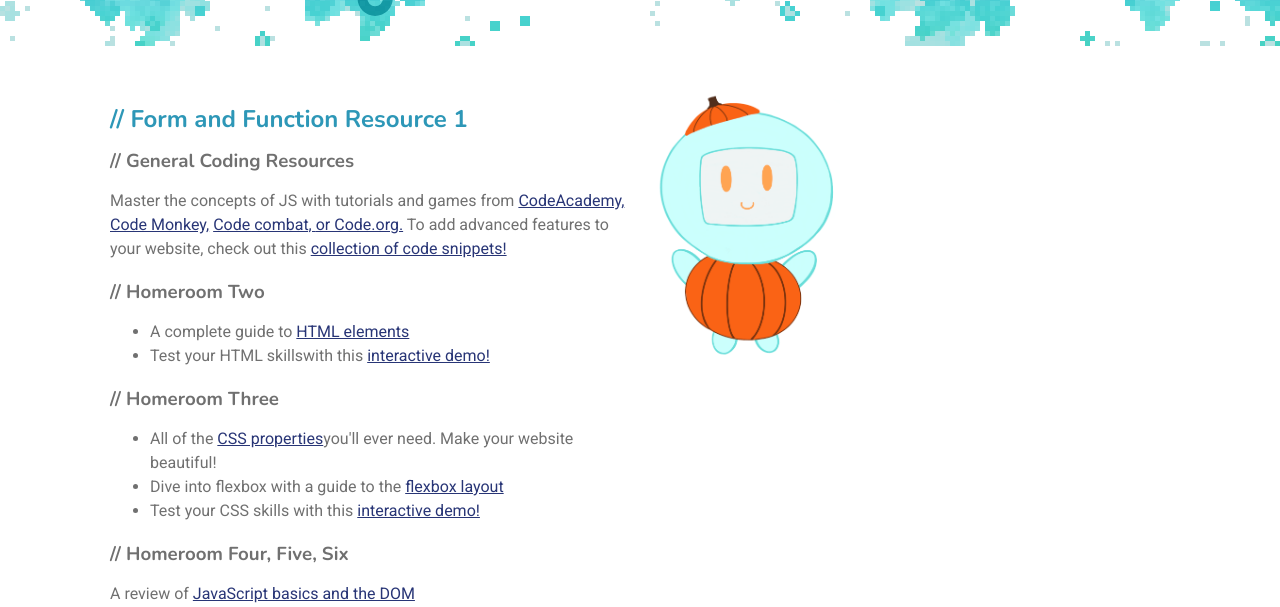
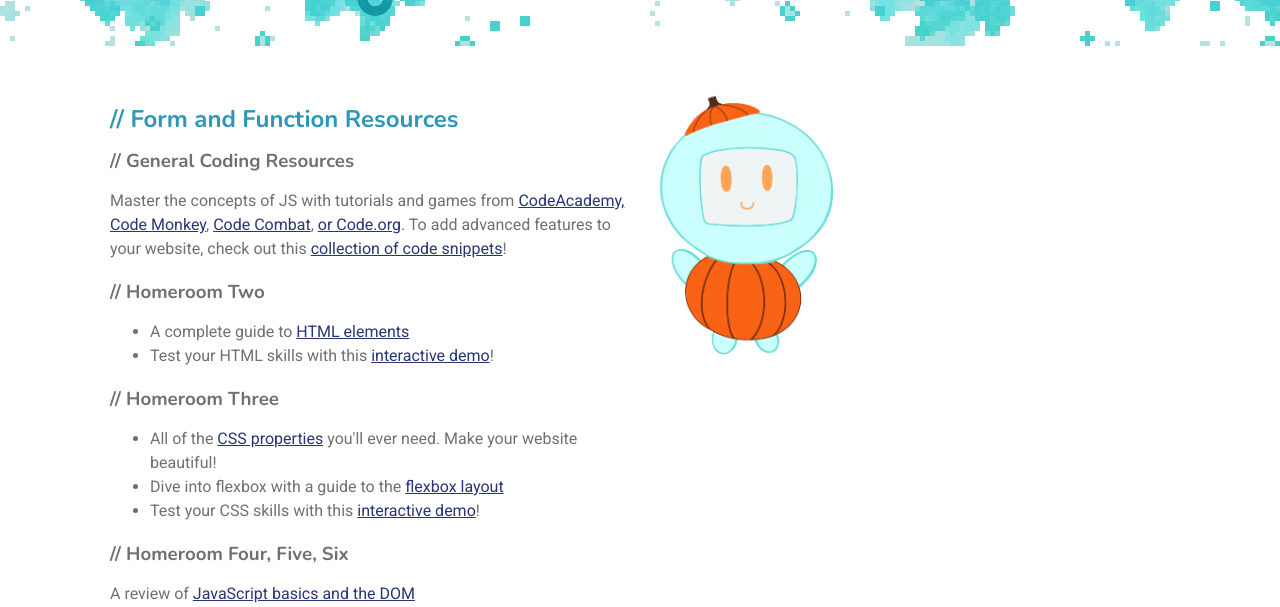
Before and after one commit to bit-by-bit-coding/bxb-website, a Jekyll site: the page built from ffresources.html, in a window 1280 px wide and 1277 px high. Shown: the part 319-926 px from the top of the window. Built offline with Jekyll 4.4.1, drawn with Linux system fonts in a browser that asks for light colours; nearby versions of some CDN libraries.

Commit message:
small organization edits

```diff
--- a/ffresources.html
+++ b/ffresources.html
@@ -5,32 +5,35 @@
 - "signup.js"
 style: resources.css
 ---
-<div class="section no-margin">
+<div class="section">
     <div class="details-container">
-        <div class="details-item" id="righttext">
-            <h2> Form and Function Resource 1 </h2>
+        <div class="details-item">
+            <h2>Form and Function Resources</h2>
             <h3>General Coding Resources</h3>
             <p> Master the concepts of JS with tutorials and games from
                 <a href="https://www.codecademy.com">CodeAcademy,</a>
-                <a href="https://www.codemonkey.com">Code Monkey,</a>
-                <a href="https://codecombat.com/play/dungeon">Code combat, </a>
-                <a href="https://code.org">or Code.org.</a> To add advanced features to your website, check out this
-                <a href="https://www.w3schools.com/howto/default.asp">collection of code snippets!</a></p>
+                <a href="https://www.codemonkey.com">Code Monkey</a>,
+                <a href="https://codecombat.com/play/dungeon"> Code Combat</a>,
+                <a href="https://code.org"> or Code.org</a>. To add advanced features to your website, check out this
+                <a href="https://www.w3schools.com/howto/default.asp">collection of code snippets</a>!</p>
             <h3> Homeroom Two</h3>
             <ul>
                 <li>A complete guide to
                     <a href="https://developer.mozilla.org/en-US/docs/Web/HTML/Element">HTML elements</a></li>
-                <li>Test your HTML skillswith this
-                    <a href="https://bit-by-bit-coding.github.io/interactive-tutorials/DEMO2.html">interactive demo!</a></li>
+                <li>Test your HTML skills with this
+                    <a href="https://bit-by-bit-coding.github.io/interactive-tutorials/DEMO2.html">interactive demo</a>!
+                </li>
             </ul>
             <h3>Homeroom Three</h3>
             <ul>
                 <li>All of the
-                    <a href="https://www.w3schools.com/cssref/ ">CSS properties</a>you'll ever need. Make your website beautiful!</li>
+                    <a href="https://www.w3schools.com/cssref/ ">CSS properties</a> you'll ever need. Make your website
+                    beautiful!</li>
                 <li>Dive into flexbox with a guide to the
                     <a href="https://css-tricks.com/snippets/css/a-guide-to-flexbox/">flexbox layout</a></li>
                 <li>Test your CSS skills with this
-                    <a href="https://bit-by-bit-coding.github.io/interactive-tutorials/DEMOcss.html">interactive demo!</a></li>
+                    <a href="https://bit-by-bit-coding.github.io/interactive-tutorials/DEMOcss.html">interactive
+                        demo</a>!</li>
             </ul>
             <h3>Homeroom Four, Five, Six</h3>
             <p>A review of
@@ -38,7 +41,8 @@
             </p>
             <h3>Homeroom Six</h3>
             <p>A complete reference for
-                <a href="https://developer.mozilla.org/en-US/docs/Web/JavaScript/Reference">built-in objects, functions, statements, classes, and more!</a>
+                <a href="https://developer.mozilla.org/en-US/docs/Web/JavaScript/Reference">built-in objects, functions,
+                    statements, classes, and more!</a>
             </p>
         </div>
         <div class="details-item">
```
Also changed, not shown: usresources.html (+2 -7 lines).
